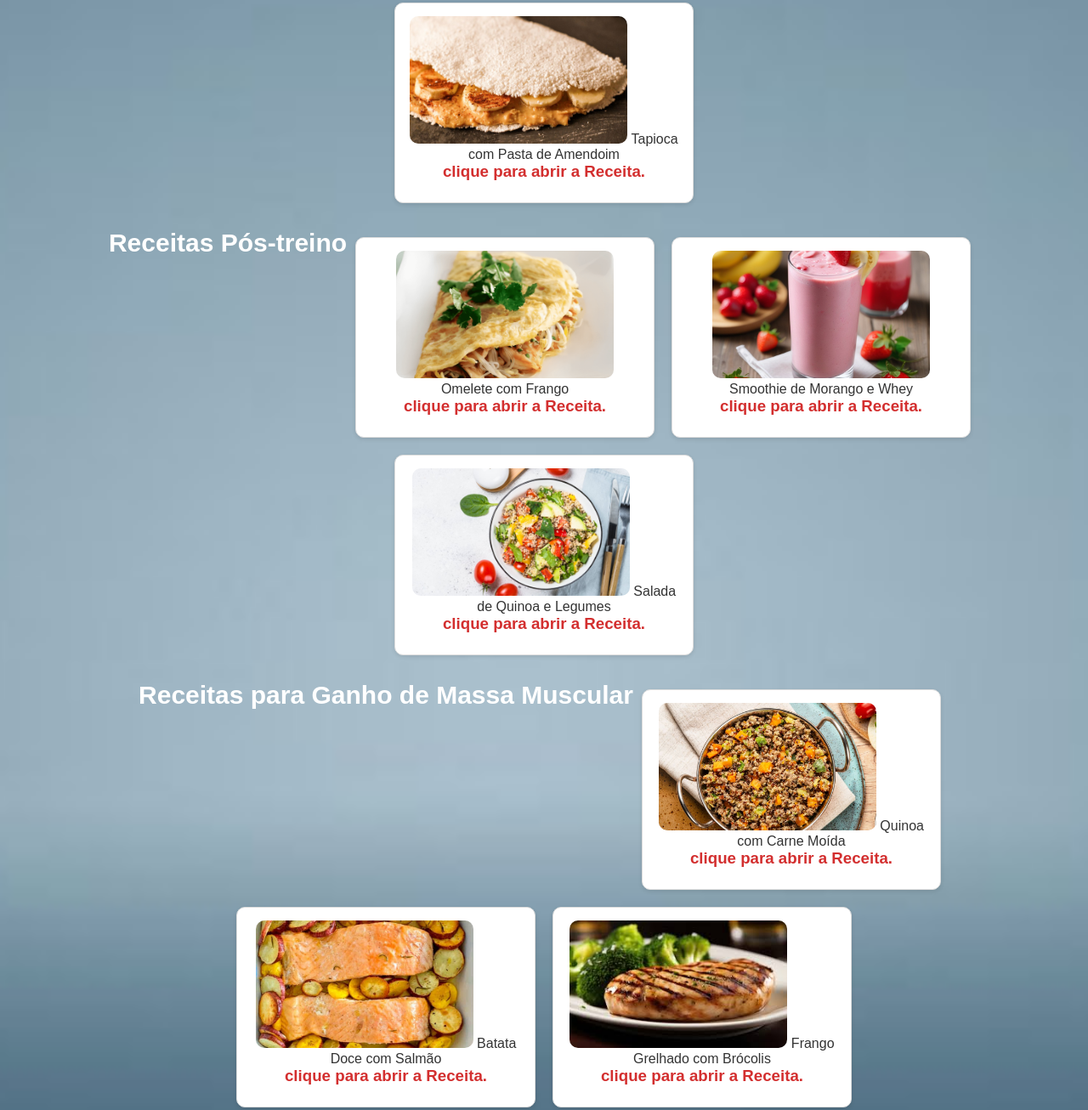
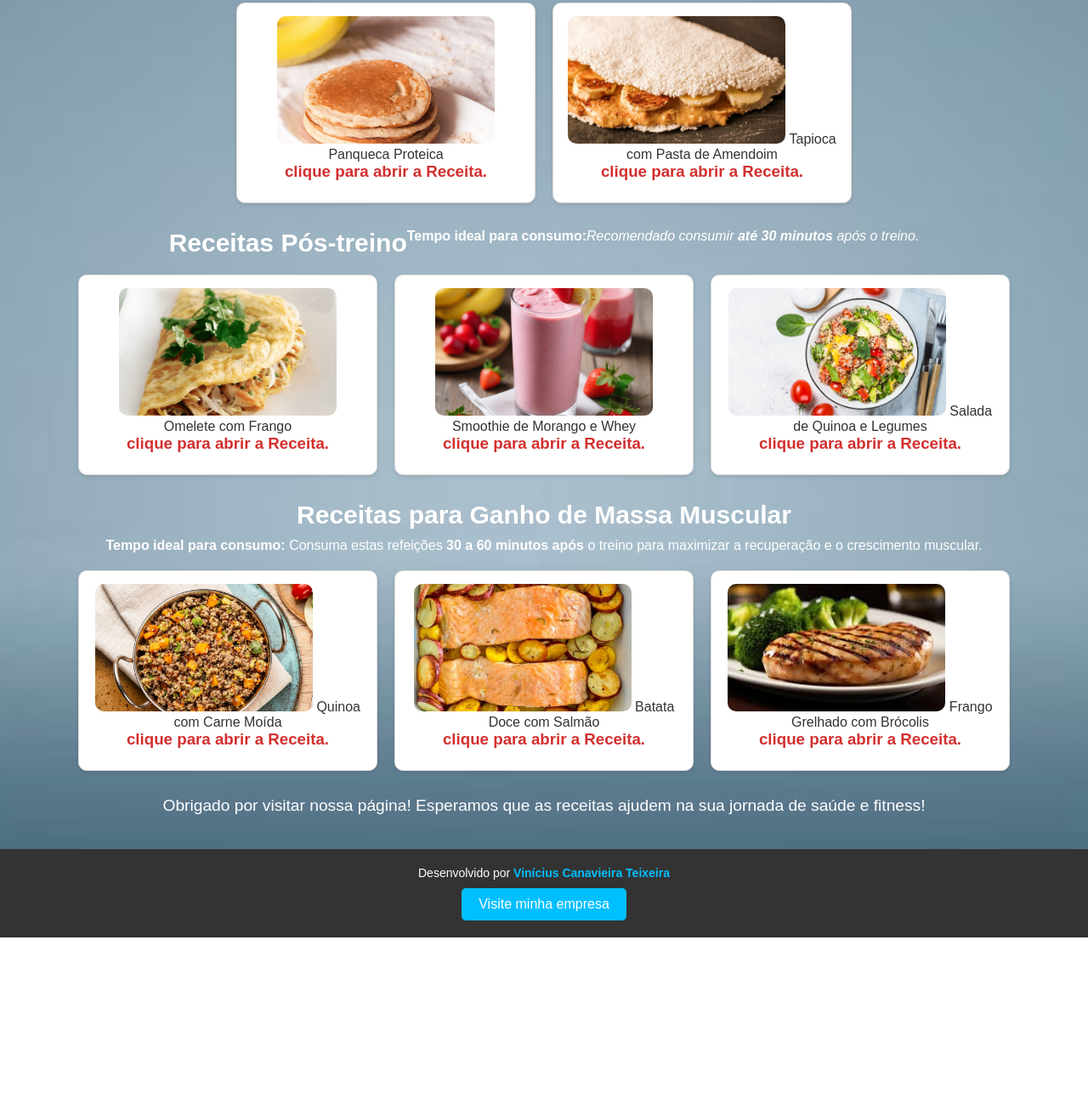
Before and after one commit to viniciuscanavieira/site_fit, a plain HTML site: page index.html in a window 1280 px wide. Shown: the part 1051-2357 px from the top of the page at 85% size. After the commit the page ends 2154 px from the top, so only its background shows below. Drawn offline with Linux system fonts and the light colour scheme.

Commit message:
finalizando

```diff
--- a/index.html
+++ b/index.html
@@ -39,6 +39,8 @@
         <!-- Pré-treino -->
         <div id="preTreino" class="recipe-section">
             <h2>Receitas Pré-treino</h2>
+            <p><strong>Tempo ideal para consumo:</strong>Recomendado consumir <strong>1:30h</strong> antes do treino.
+            </p>
             <div class="card" onclick="openPopup('preTreino1')">
                 <img src="img/banana_aveia.png" alt="Shake de Banana e Aveia" class="card-image">
                 Shake de Banana e Aveia
@@ -65,6 +67,8 @@
         <!-- Pós-treino -->
         <div id="posTreino" class="recipe-section">
             <h2>Receitas Pós-treino</h2>
+            <p><strong>Tempo ideal para consumo:</strong><em>Recomendado consumir <strong>até 30 minutos</strong> após o
+                    treino.</em></p>
             <div class="card" onclick="openPopup('posTreino1')">
                 <img src="img/omelete-de-frango.png" alt="Omelete com Frango" class="card-image">
                 Omelete com Frango
@@ -92,6 +96,9 @@
         <!-- Ganho de Massa Muscular -->
         <div id="ganhoMassa" class="recipe-section">
             <h2>Receitas para Ganho de Massa Muscular</h2>
+            <p><strong>Tempo ideal para consumo:</strong> Consuma estas refeições <strong>30 a 60 minutos após</strong>
+                o treino para
+                maximizar a recuperação e o crescimento muscular.</p>
             <div class="card" onclick="openPopup('massa1')">
                 <img src="img/img-site-2-mis-carne-quinoa.jpg" alt="Quinoa com Carne Moída" class="card-image">
                 Quinoa com Carne Moída
@@ -114,6 +121,9 @@
                     clique para abrir a Receita.
                 </h3>
             </div>
+        </div>
+        <div class="thank-you">
+            Obrigado por visitar nossa página! Esperamos que as receitas ajudem na sua jornada de saúde e fitness!
         </div>
     </section>
 
--- a/styles.css
+++ b/styles.css
@@ -182,7 +182,7 @@ h3 {
 
 p {
     margin-bottom: 10px;
-    font-weight: bold;
+
 }
 
 /* Ajuste para alinhar as listas à esquerda */
@@ -398,3 +398,10 @@ nav {
 html {
     scroll-behavior: smooth;
 }
+
+.thank-you {
+    text-align: center;
+    margin: 20px;
+    font-size: 1.2em;
+    color: #ffffff;
+}
```
Also changed, not shown: img/3180258-crepioca-de-banana-1.webp (added).
